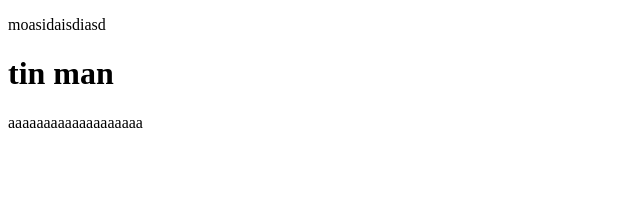
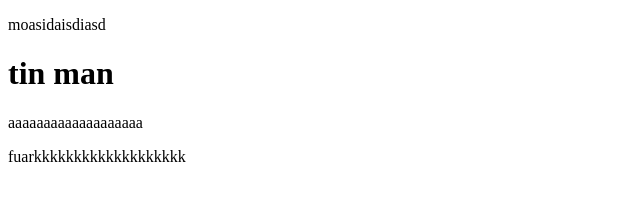
Before and after one commit to miguelalfonzo/varios-, a plain HTML site: page index.html in a window 1280 px wide. Shown: the whole page, without its empty margins (0-640 px from the left). Drawn offline with Linux system fonts and the light colour scheme.

Commit message:
coomit de otro

```diff
--- a/index.html
+++ b/index.html
@@ -7,5 +7,6 @@
 <p>moasidaisdiasd</p>
 <h1>tin man</h1>
 <p>aaaaaaaaaaaaaaaaaaa</p>
+<p1>fuarkkkkkkkkkkkkkkkkkkk</p1>
 </body>
 </html>
```
